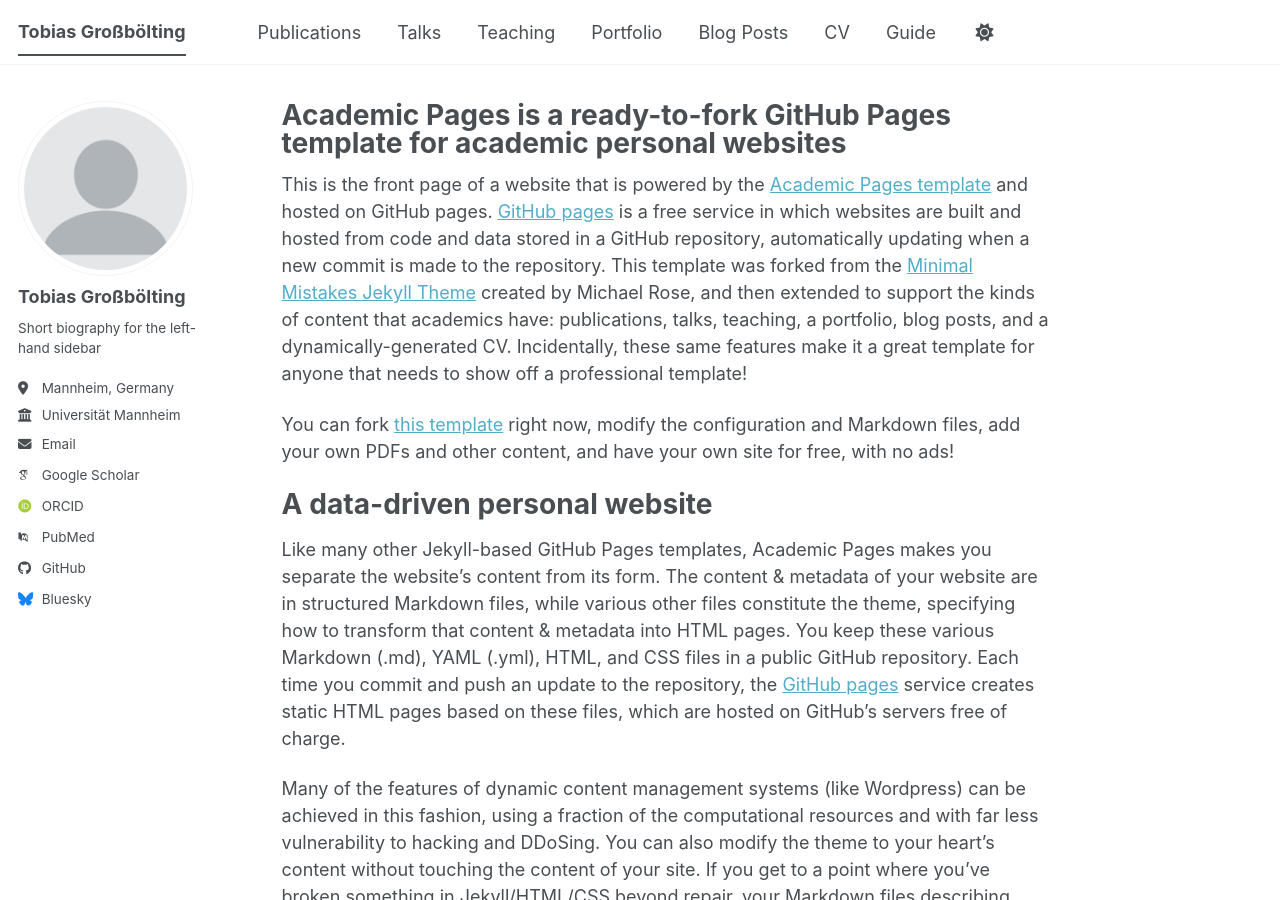
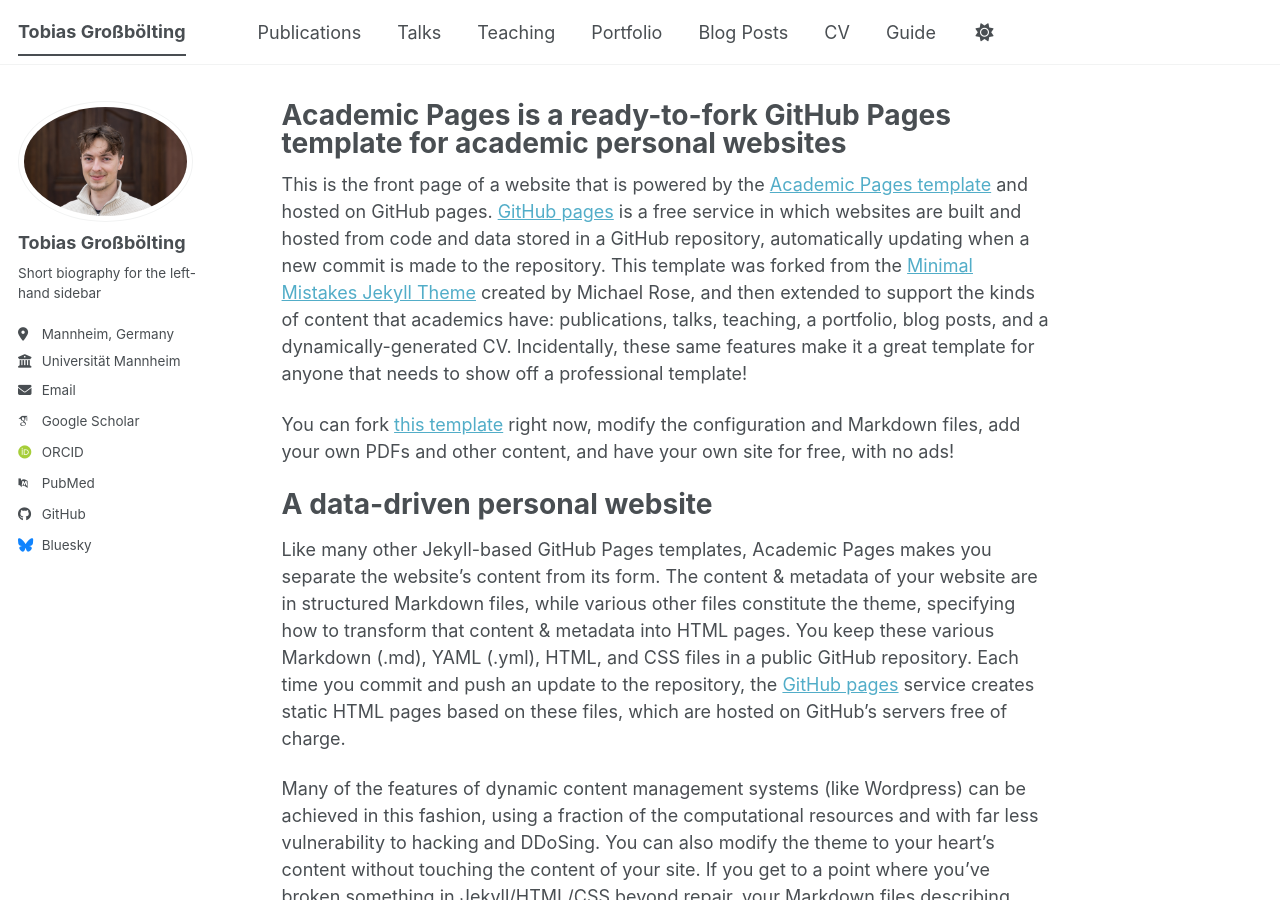
Before and after one commit to tgrossboelting/tgrossboelting.github.io, a Jekyll site: the page built from _pages/about.md, in a window 1280 px wide and 900 px high. Built offline with Jekyll 4.4.1, drawn with Linux system fonts in a browser that asks for light colours; some web fonts are replaced; a script bundle is joined from its source files by our own code; library files that are not in the unit come from our copies.

Commit message:
picture added

```diff
--- a/_config.yml
+++ b/_config.yml
@@ -23,7 +23,7 @@
 #               Additional customization can be done by editing /_includes/author-profile.html
 author:
   # Biographic information
-  avatar           : "profile.png"
+  avatar           : "GroßböltingTobiasCDSE.jpg"
   name             : "Tobias Großbölting"
   pronouns         : # example: "she/her"
   bio              : "Short biography for the left-hand sidebar"
```
Also changed, not shown: images/GroßböltingTobiasCDSE.jpg (added), images/TobiasGroßböltingYale.jpg (added).
